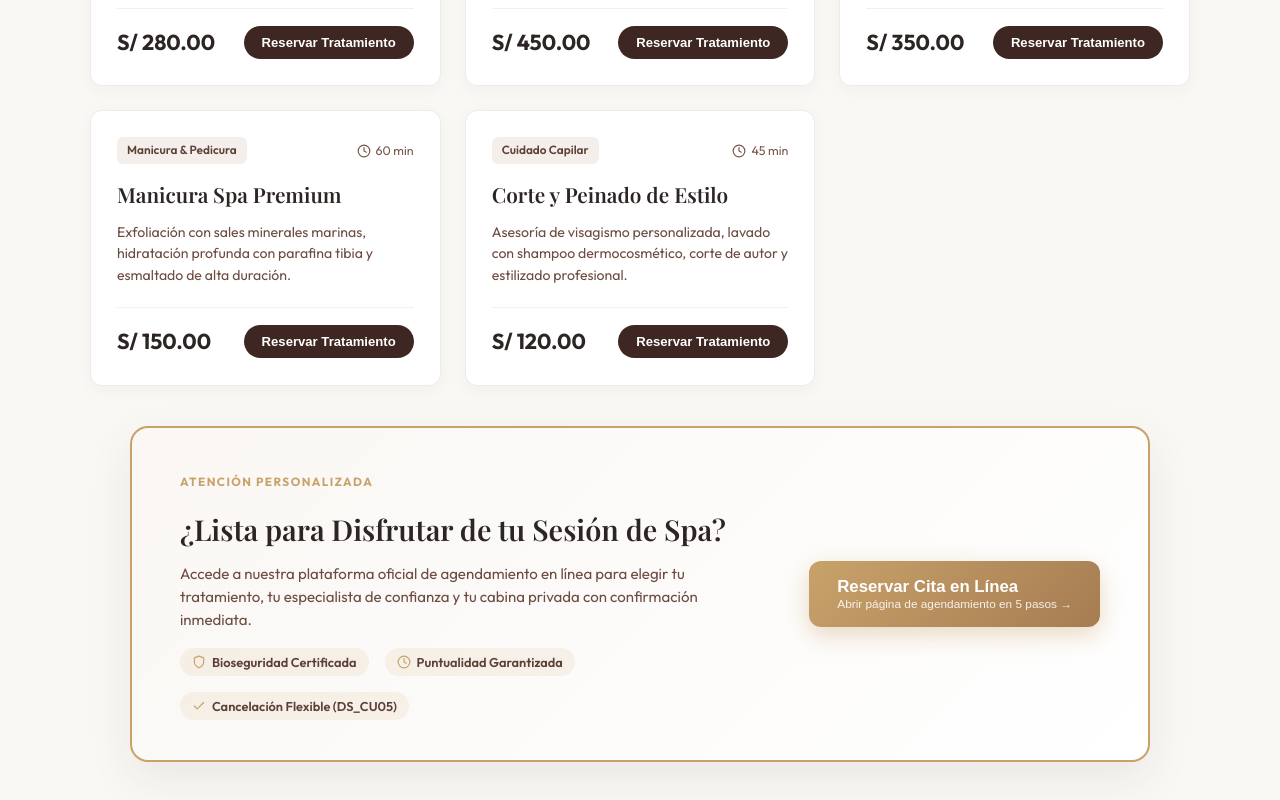
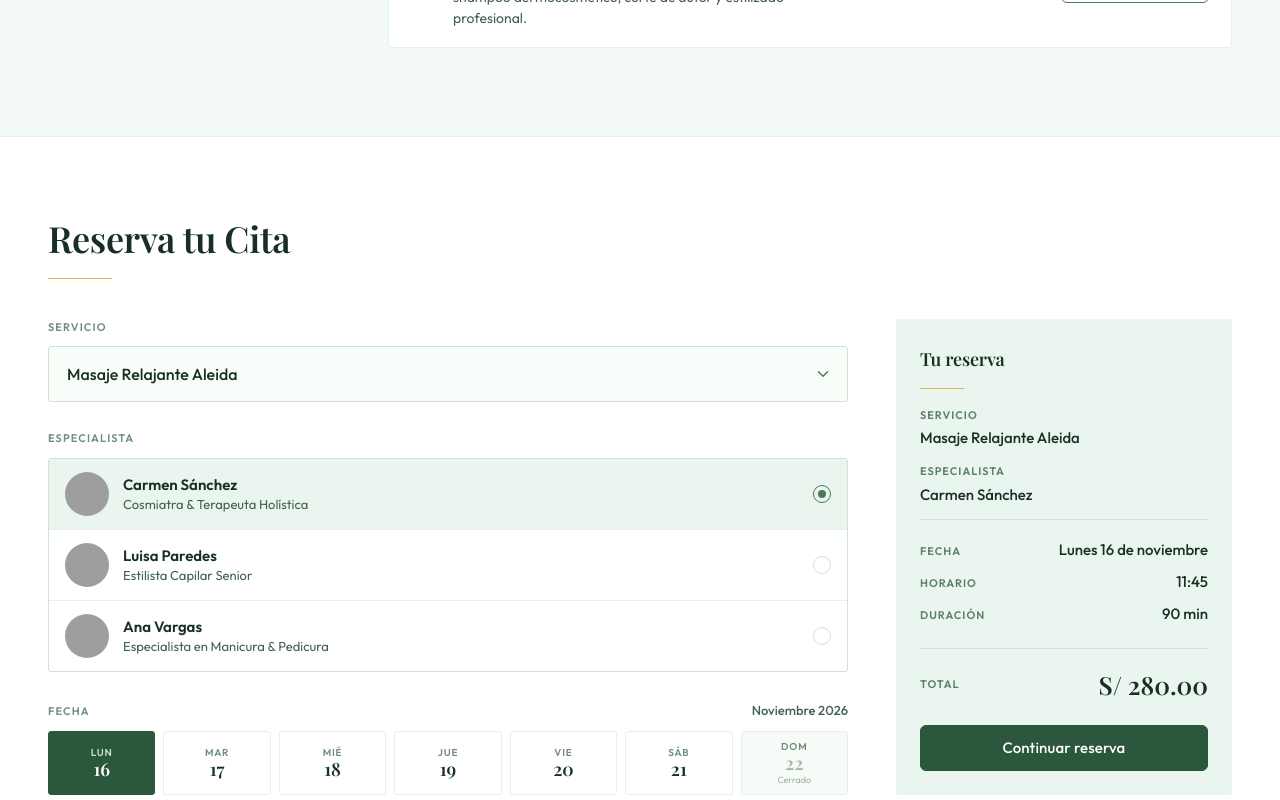
Before and after one commit to yico150703/salon-spa-aleida-frontend, a React (Vite) app: page / in a window 1280 px wide. Shown: the part 1560-2360 px from the top of the page. Built offline with nearby package versions, Linux system fonts and the light colour scheme; no server answers; grey boxes are pictures that could not be loaded; a web font is replaced by a local one.

Commit message:
feat(landing): portada publica en la raiz y portal de clientes en /portal

```diff
--- a/src/App.jsx
+++ b/src/App.jsx
@@ -8,9 +8,10 @@ import LayerInspectorModal from './components/LayerInspectorModal';
 import RequirementsGuideModal from './components/RequirementsGuideModal';
 import { api, initialMockState } from './api';
 
-// Landing pública en ruta propia. Vercel reescribe todo a index.html, así que
-// basta con leer la ruta del navegador.
-const IS_LANDING_PATH = /^\/bienvenida\/?$/.test(window.location.pathname);
+// La portada pública vive en la raíz; el portal de clientes queda en /portal.
+// Vercel reescribe todo a index.html, así que basta con leer la ruta.
+const PATHNAME = window.location.pathname.replace(/\/+$/, '');
+const IS_LANDING_PATH = PATHNAME === '' || PATHNAME === '/bienvenida';
 
 export default function App() {
   // DS_CU01: Autenticación
--- a/src/components/landing/LandingPage.jsx
+++ b/src/components/landing/LandingPage.jsx
@@ -66,7 +66,7 @@ export default function LandingPage() {
   };
 
   const goToPortalBooking = () => {
-    window.location.assign('/?vista=reservar');
+    window.location.assign('/portal?vista=reservar');
   };
 
   return (
```
